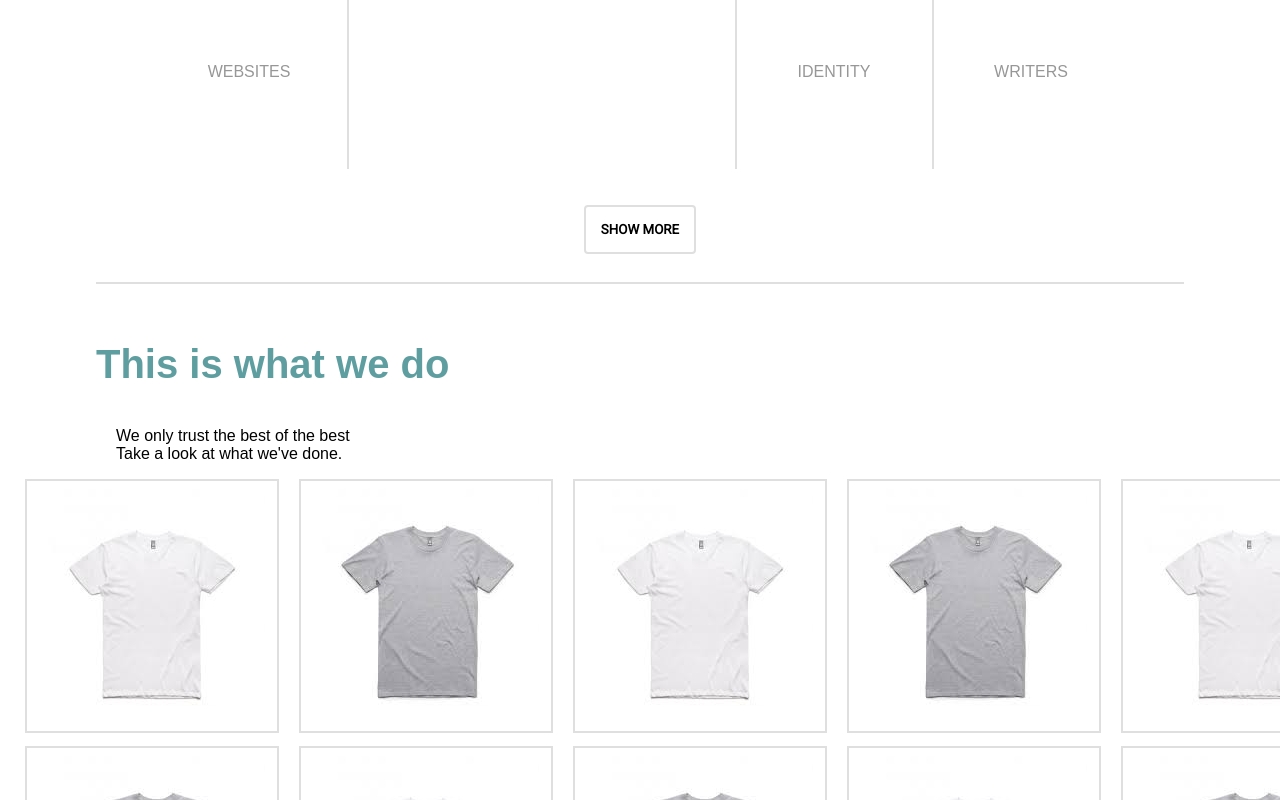
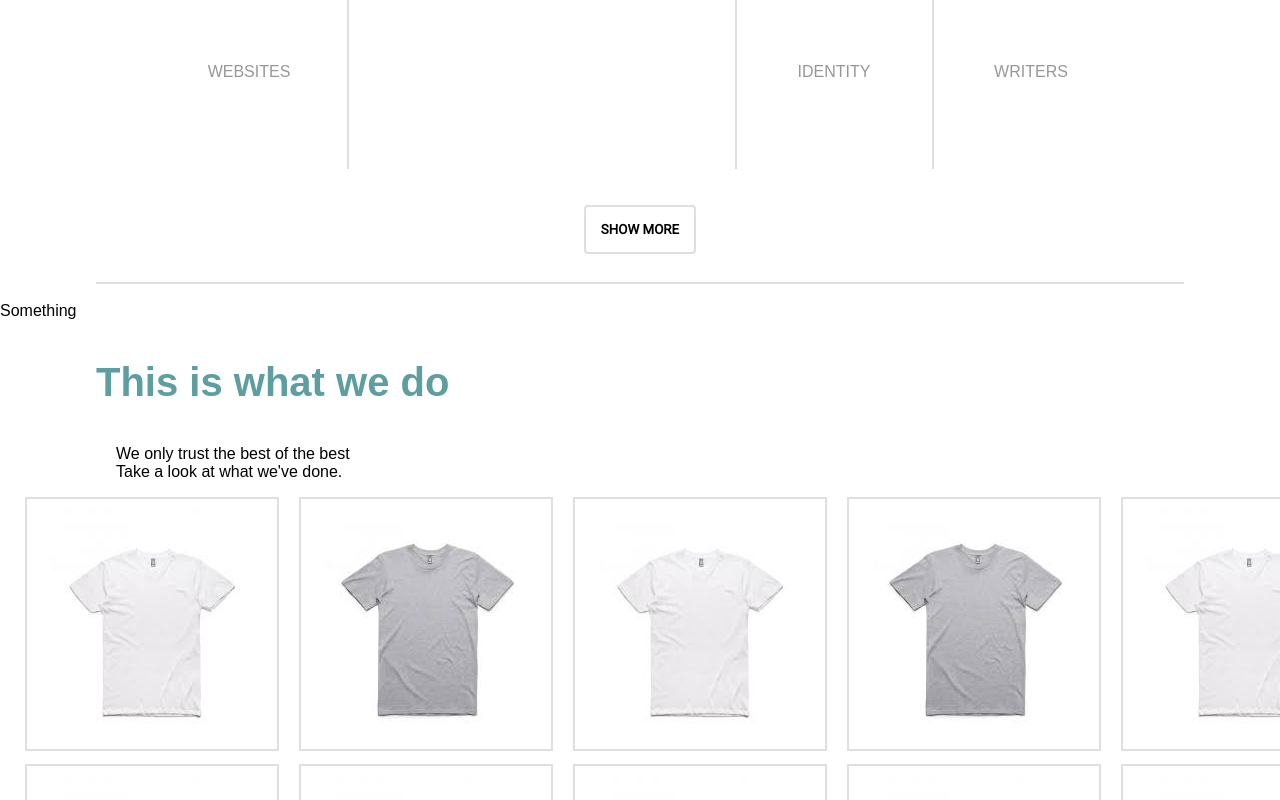
Before and after one commit to nahomtefera/design_studio, a React (Create React App) app: page / in a window 1280 px wide. Shown: the part 883-1683 px from the top of the page. Built offline with nearby package versions, Linux system fonts and the light colour scheme.

Commit message:
created a new comopnent RequestDesign that will be called when the user wants to request a service

```diff
--- a/src/App.js
+++ b/src/App.js
@@ -3,6 +3,7 @@ import './app.css';
 import Header from './components/header/header';
 import Headline from './components/headline/headline';
 import ServicesPanel from './components/services-panel/services-panel';
+import RequestDesign from './components/request-design/request-design';
 import Portfolio from './components/portfolio/portfolio';
 import GetSupport from './components/getsupport/getsupport';
 import GetStarted from './components/getstarted/getstarted';
@@ -14,8 +15,8 @@ class App extends Component {
     super(props);
 
     this.state = {
-      start_request: false,
-      request_servie: "",
+      start_request: true,
+      request_service: "",
     }
 
     this.startRequest = this.startRequest.bind(this);
@@ -43,6 +44,12 @@ class App extends Component {
         <Header className="app-header"/>
         <Headline className="app-headline"/>
         <ServicesPanel />
+        <RequestDesign
+          className={this.state.start_request ?
+            "show":
+            "hide"
+          }
+        />
         <Portfolio />
         <GetSupport />
         <GetStarted />
--- a/src/app.css
+++ b/src/app.css
@@ -10,6 +10,15 @@ html {
     font-weight: 400;
 }
 
+.show{
+    display: block;
+}
+
+.hide{
+    display: none;
+    color: red;
+}
+
 button:focus {outline:0;}
 
 @import url('https://fonts.googleapis.com/css?family=Source+Sans+Pro:400');
--- /dev/null
+++ b/src/components/request-design/request-design.jsx
@@ -0,0 +1,19 @@
+import React, {Component} from 'react';
+import './request-design.css';
+
+class RequestDesign extends Component {
+
+    constructor(props) {
+        super(props);
+    }
+
+    render() {
+        return (
+            <div className={this.props.className}>
+                Something
+            </div>
+        )
+    }
+}
+
+export default RequestDesign;
```
Also changed, not shown: src/components/request-design/request-design.css (added).
